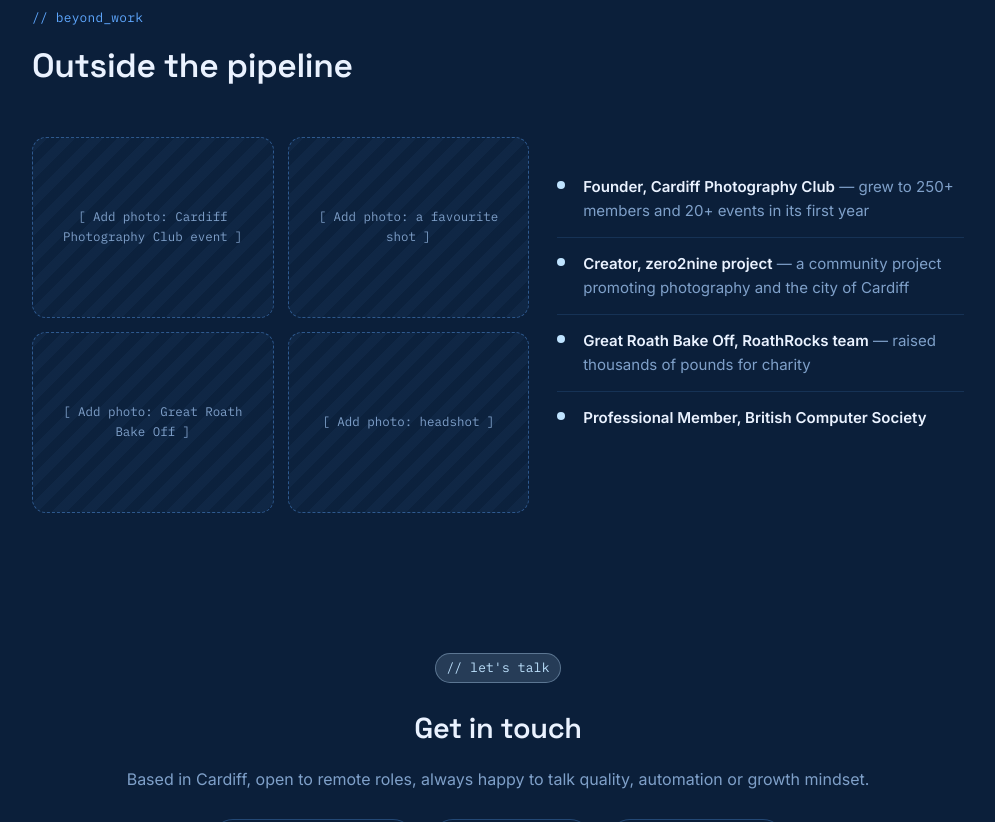
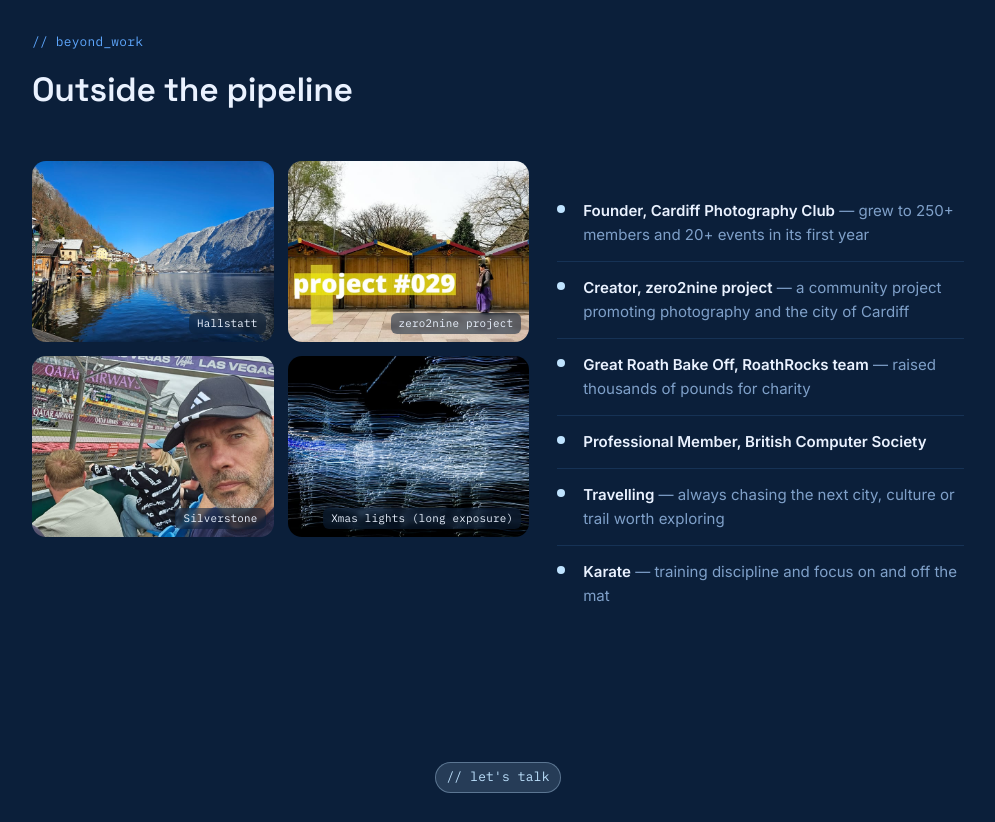
Before and after one commit to peritrigkas/personal-website, a website built with webpack: page index.html in a window 1280 px wide. Shown: the part 5720-6542 px from the top of the page, without its empty margins (142-1137 px from the left). Built offline with nearby package versions, Linux system fonts and the light colour scheme.

Commit message:
images in outside pipeline section

```diff
--- a/css/style.css
+++ b/css/style.css
@@ -488,6 +488,31 @@
   .photo-grid{
     display:grid; grid-template-columns:1fr 1fr; gap:14px;
   }
+  .photo-tile{
+    position:relative;
+    aspect-ratio:4/3;
+    border-radius:var(--radius);
+    overflow:hidden;
+  }
+  .photo-tile img{
+    width:100%; height:100%;
+    object-fit:cover;
+    display:block;
+  }
+  .photo-caption{
+    position:absolute;
+    right:8px; bottom:8px;
+    font-family:'IBM Plex Mono', monospace;
+    font-size:0.68rem;
+    line-height:1.35;
+    letter-spacing:0.02em;
+    text-align:right;
+    color:var(--text);
+    background:rgba(11,31,58,0.55);
+    padding:3px 8px;
+    border-radius:6px;
+    backdrop-filter:blur(2px);
+  }
   .accomplishments{ list-style:none; margin:24px 0 0; padding:0; }
   .accomplishments li{
     padding:14px 0 14px 26px;
--- a/index.html
+++ b/index.html
@@ -256,10 +256,10 @@
         <ul>
           <li>Built performance testing frameworks from scratch (Gatling, then K6), validating against SLAs with the performance team</li>
           <li>Designed a new Java service module simulating a downstream dependency, cutting pipeline spin-up time</li>
-          <li>Root-caused a trading tenor calculation defect that let weekend spot trades through undetected</li>
-          <li>Investigated complex multi-step E2E failures from trade booking through to payment, isolating racing conditions and state leakage between tests</li>
+          <li>Used Postman performing exploratory API testing investigating edge cases, uncovering ambiguous error responses, and pushed for clearer, user-friendly error messaging</li>
+          <li>Investigated complex multistep E2E failures, isolating racing conditions and state leakage between tests</li>
           <li>Monitor and triage pipeline failures in Datadog across preview and staging</li>
-          <li>Use Claude and GitHub Copilot to accelerate development and PR review</li>
+          <li>Use Claude and GitHub Copilot to speed up development and PR review</li>
         </ul>
       </div>
 
@@ -360,10 +360,10 @@
     <div class="hobby-grid">
       <div>
         <div class="photo-grid">
-          <div class="placeholder-img">[ Add photo: Cardiff Photography Club event ]</div>
-          <div class="placeholder-img">[ Add photo: a favourite shot ]</div>
-          <div class="placeholder-img">[ Add photo: Great Roath Bake Off ]</div>
-          <div class="placeholder-img">[ Add photo: headshot ]</div>
+          <div class="photo-tile"><img src="img/hobbies/hallstatt.jpg" alt="Lakeside view of Hallstatt, Austria" loading="lazy"><span class="photo-caption">Hallstatt</span></div>
+          <div class="photo-tile"><img src="img/hobbies/project-029.jpg" alt="Street photography from the zero2nine project, Cardiff Christmas market" loading="lazy"><span class="photo-caption">zero2nine project</span></div>
+          <div class="photo-tile"><img src="img/hobbies/silverstone.jpg" alt="Trackside at a Formula 1 grand prix" loading="lazy"><span class="photo-caption">Silverstone</span></div>
+          <div class="photo-tile"><img src="img/hobbies/xmas-lights.jpg" alt="Long exposure light trails from Christmas lights" loading="lazy"><span class="photo-caption">Xmas lights (long exposure)</span></div>
         </div>
       </div>
 
@@ -373,6 +373,8 @@
           <li><b>Creator, zero2nine project</b> — a community project promoting photography and the city of Cardiff</li>
           <li><b>Great Roath Bake Off, RoathRocks team</b> — raised thousands of pounds for charity</li>
           <li><b>Professional Member, British Computer Society</b></li>
+          <li><b>Travelling</b> — always chasing the next city, culture or trail worth exploring</li>
+          <li><b>Karate</b> — training discipline and focus on and off the mat</li>
         </ul>
       </div>
     </div>
```
Also changed, not shown: img/hobbies/hallstatt.jpg (added), img/hobbies/project-029.jpg (added), img/hobbies/silverstone.jpg (added), img/hobbies/xmas-lights.jpg (added).
